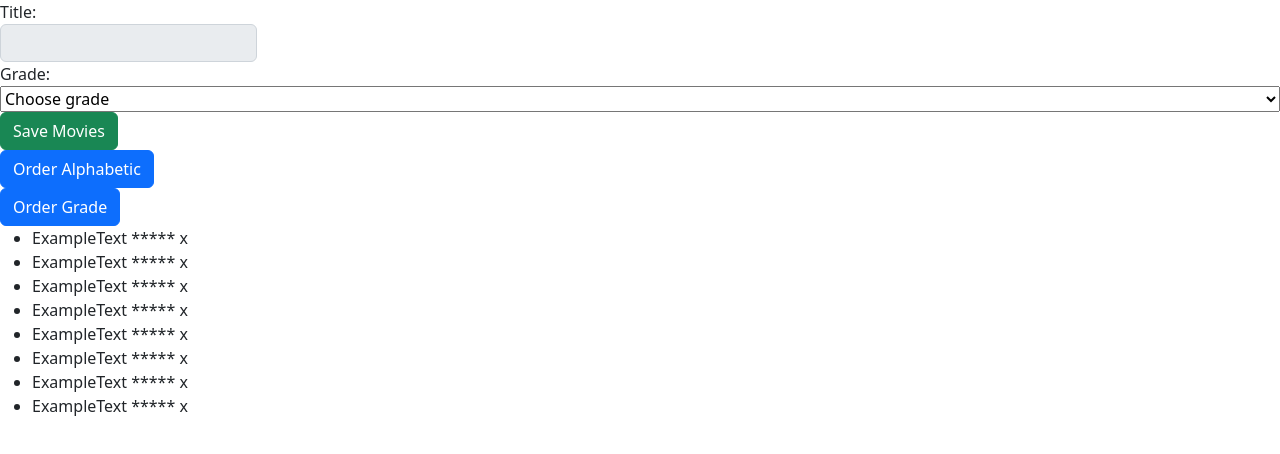
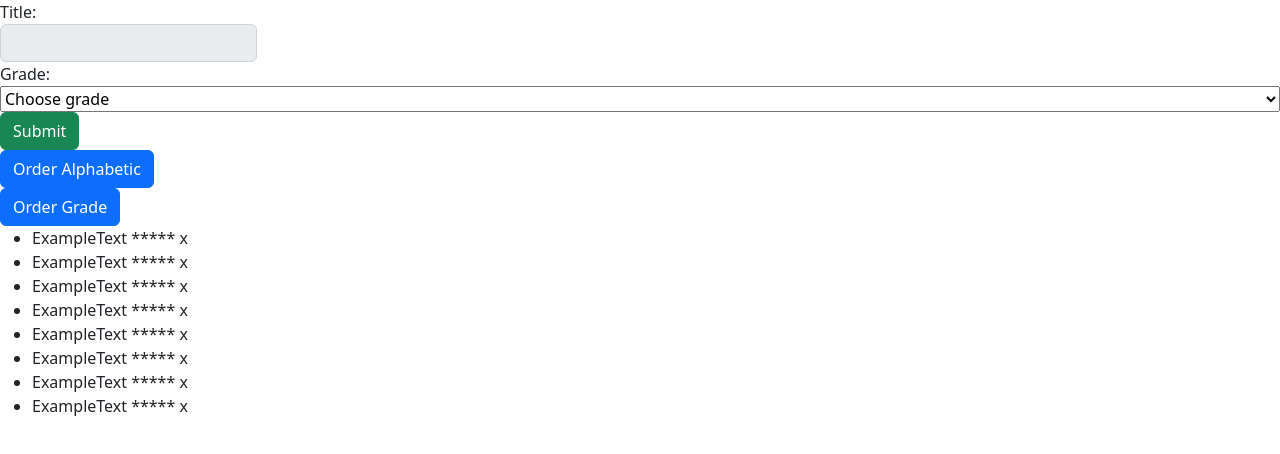
Before and after one commit to GabrielBarzen/Assignment_6, a Vue app: page / in a window 1280 px wide. Shown: the top 454 px of the page. Built offline with nearby package versions, Linux system fonts and the light colour scheme.

Commit message:
Front-end functionallity for submit button

```diff
--- a/src/components/AddMovieForm.vue
+++ b/src/components/AddMovieForm.vue
@@ -10,16 +10,14 @@
             <input type="text" class="input-group-text" name="title" id="title-input">
             <label for="grade">Grade:</label>
             <select class="input-group custom-select" name="grade" id="grade-input">
-                <option selected>Choose grade</option>
-                <option>1</option>
-                <option>2</option>
-                <option>3</option>
-                <option>4</option>
-                <option>5</option>
+                <option selected value="">Choose grade</option>
+                <option value=1>1</option>
+                <option value=2>2</option>
+                <option value=3>3</option>
+                <option value=4>4</option>
+                <option value=5>5</option>
             </select>
+            <SaveMoviesButton />
         </form>
     </div>
-    <div>
-        <SaveMoviesButton />
-    </div>
 </template>
--- a/src/components/SaveMoviesButton.vue
+++ b/src/components/SaveMoviesButton.vue
@@ -1,11 +1,29 @@
 <script setup>
-    function saveMovie() {
-      alert('ligma');
+    function submitMovie(e) {
+        e.preventDefault();
+
+        const title = document.querySelector("#title-input");
+        const grade = document.querySelector("#grade-input");
+
+        let valid = true;
+
+        if(title.value == "") {
+            alert("Please enter title")
+            valid = false;
+        }
+        if(grade.value == "") {
+            alert("Please enter grade")
+            valid = false;
+        }
+
+        if (valid) {
+        }
+
     }
 </script>
 
 <template>
-    <button class="btn btn-success" @click="saveMovie">Save Movies</button>
+    <input type="submit" name="submit-button" @click="submitMovie" class="btn btn-success">
 </template>
 
 <style scoped>
```
